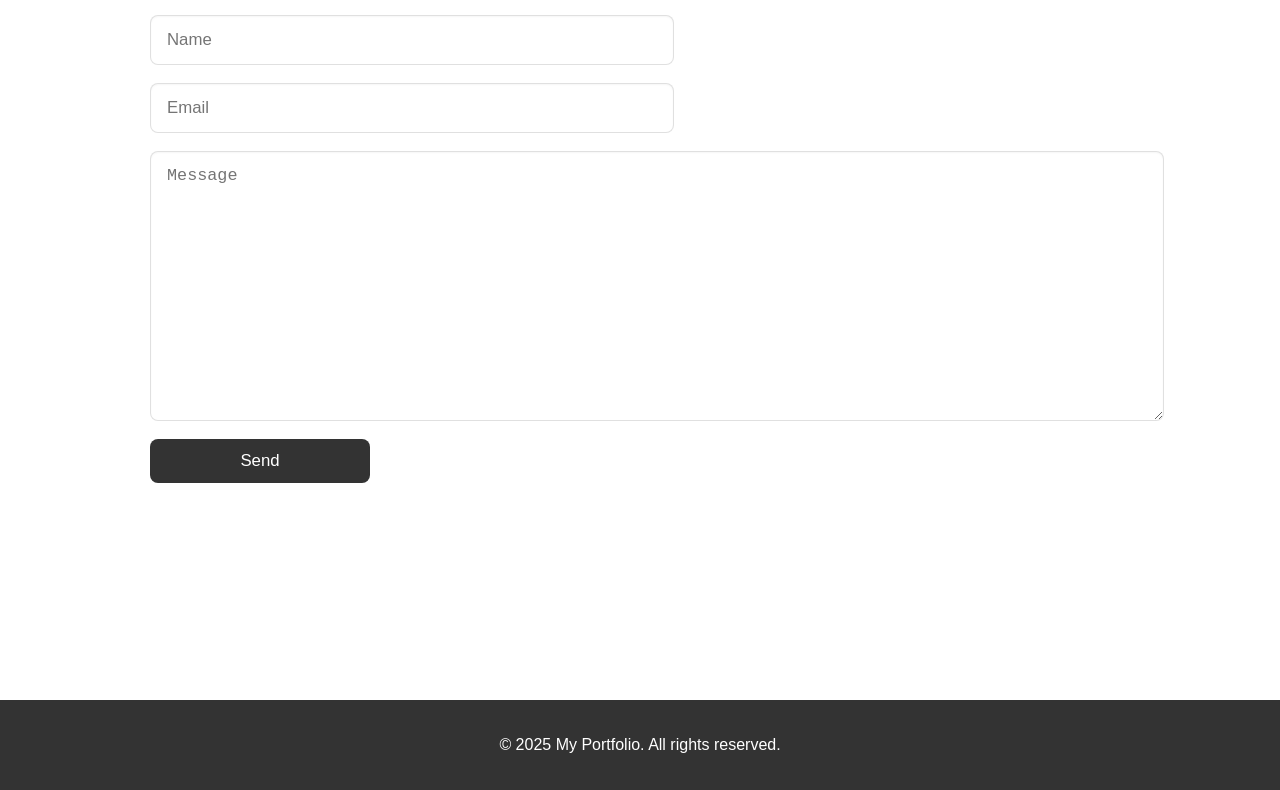
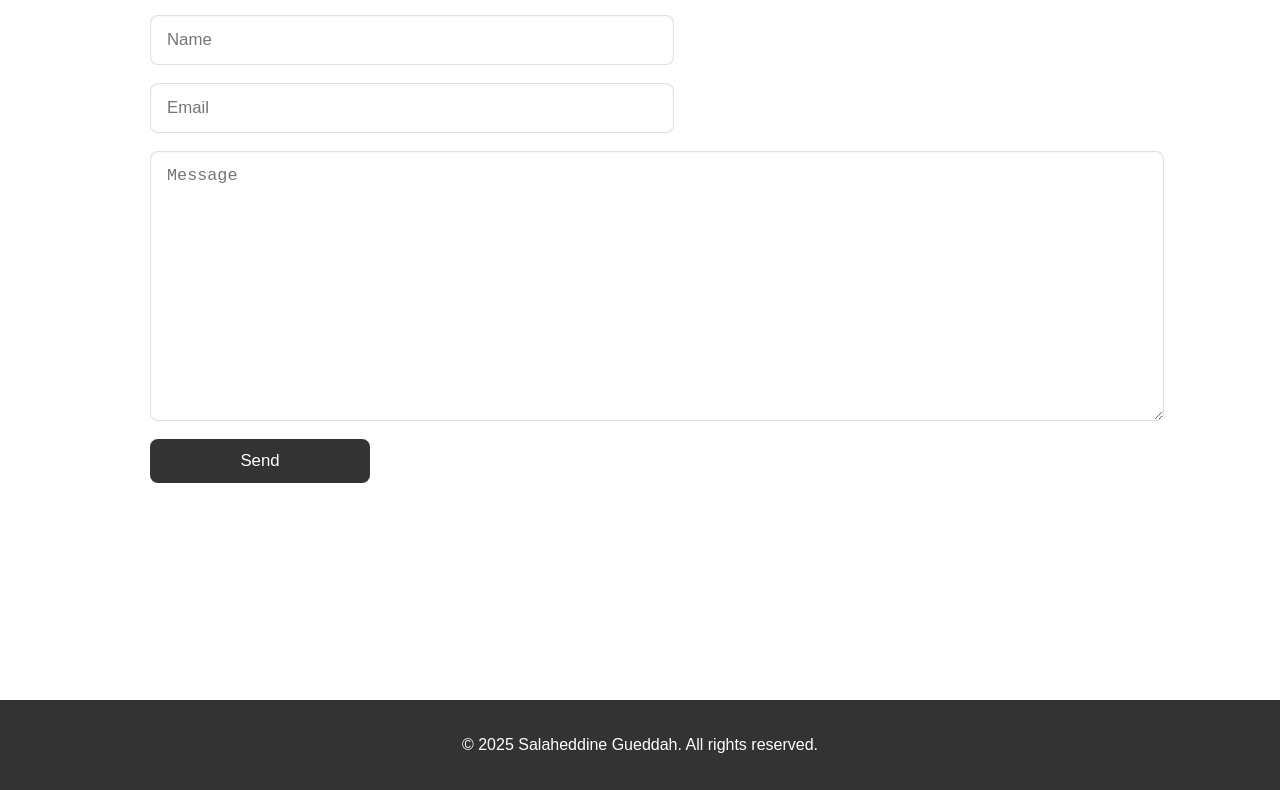
Before and after one commit to gueddahs/My-Portfolio, a plain HTML site: page index.html in a window 1280 px wide. Shown: the part 2192-2982 px from the top of the page. Drawn offline with Linux system fonts and the light colour scheme.

Commit message:
change footer

```diff
--- a/index.html
+++ b/index.html
@@ -59,7 +59,7 @@
 
   <!-- Footer -->
   <footer>
-    <p>&copy; 2025 My Portfolio. All rights reserved.</p>
+    <p>&copy; 2025 Salaheddine Gueddah. All rights reserved.</p>
   </footer>
 
 </body>
```
